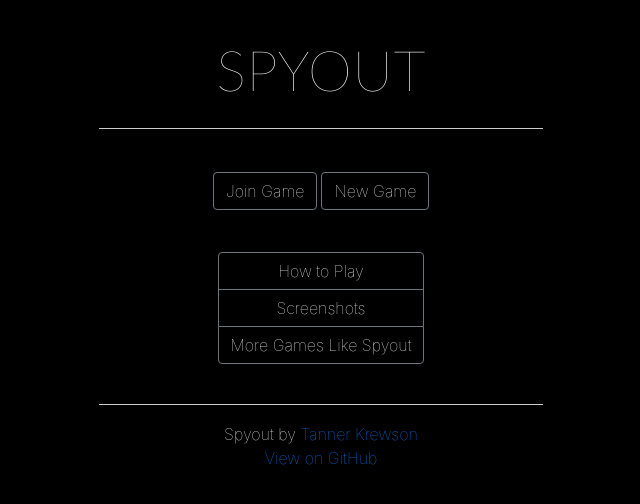
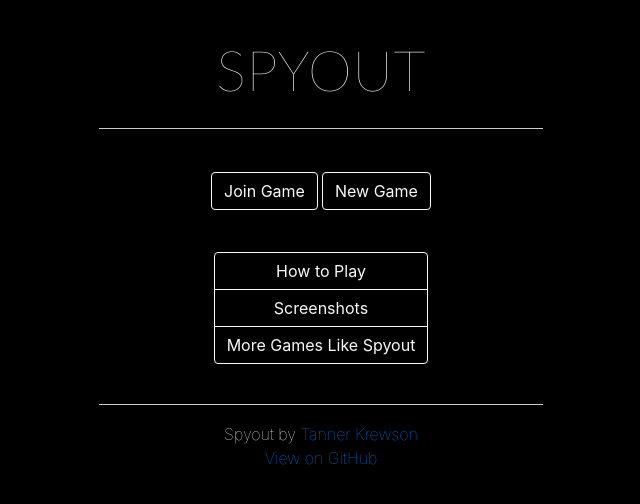
Before and after one commit to tannerkrewson/snakeout, a React app: page / in a window 1280 px wide. Shown: the top 504 px of the page, without its empty margins (319-959 px from the left). Built offline with nearby package versions, Linux system fonts and the light colour scheme; no server answers.

Commit message:
Use bootstrap 4 buttons

```diff
--- a/src/client/components/CheckableButton.js
+++ b/src/client/components/CheckableButton.js
@@ -16,7 +16,7 @@ export default class CheckableButton extends Component {
 			<li className="col-6">
 				<button
 					type="button"
-					className="btn btn-secondary sobutton"
+					className="btn btn-outline-light"
 					onClick={this.props.onCheck}
 				>
 					<i className={"fa " + icon} aria-hidden="true" />
--- a/src/client/components/RoleViewer.js
+++ b/src/client/components/RoleViewer.js
@@ -37,7 +37,7 @@ export default class RoleViewer extends Component {
 				/>
 				<button
 					type="button"
-					className="btn btn-secondary sobutton"
+					className="btn btn-outline-light"
 					onMouseDown={this.showPopup.bind(this)}
 					onMouseUp={this.hidePopup.bind(this)}
 					onTouchStart={this.showPopup.bind(this)}
--- a/src/client/components/SOButton.js
+++ b/src/client/components/SOButton.js
@@ -13,7 +13,7 @@ export default class SOButton extends Component {
 		return (
 			<button
 				type={this.props.isSubmit ? "submit" : "button"}
-				className={"btn btn-secondary sobutton " + groupClass}
+				className={"btn btn-outline-light " + groupClass}
 				disabled={this.props.disabled}
 				onClick={this.props.onClick}
 			>
--- a/src/client/main.css
+++ b/src/client/main.css
@@ -41,30 +41,8 @@ hr {
 	height: 100vh;
 }
 
-.sobutton {
-	background-color: black;
-	color: white;
-	font-weight: 100;
-}
-
 .sobutton-nongroup {
 	margin: 2px;
-}
-
-.sobutton:focus {
-	background-color: black;
-	color: white;
-	outline: none;
-}
-
-.sobutton:hover {
-	background-color: black;
-	color: white;
-}
-
-.sobutton:active {
-	background-color: black;
-	color: white;
 }
 
 .player-box {
```
